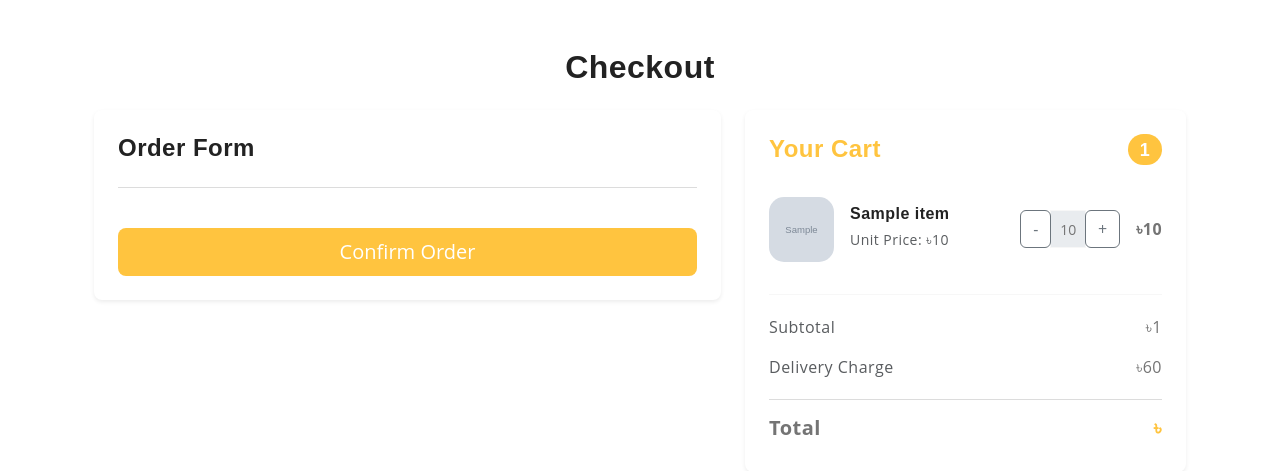
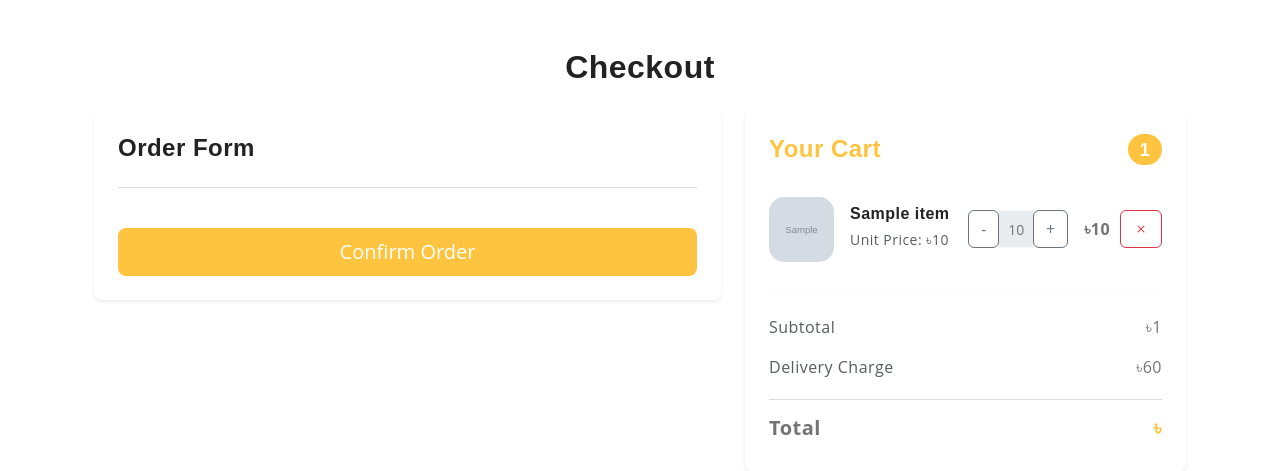
Before and after one commit to nishan756/Foodmart, a Django app: template cart/templates/checkout.html in a window 1280 px wide. Shown: the part 103-574 px from the top of the page. Run offline with Django 5.2, Linux system fonts and the light colour scheme; the template is opened without the code that fills it: most values are stand-ins (such as "Sample title", 1, 10 or a date in 2020); grey boxes marked "Sample" are stand-in pictures.

Commit message:
Added delete button to perform item deletion

```diff
--- a/cart/templates/checkout.html
+++ b/cart/templates/checkout.html
@@ -52,6 +52,13 @@ Checkout
 
                     </div>
                     <span class="fw-bold text-nowrap">৳<span class="item-total">{{item.applicable_price}}</span></span>
+
+                    <form method='POST' action="{% url 'del-item' item.id %}">
+                        {% csrf_token %}
+                        <button class="btn btn-outline-danger" type="submit" style='margin-left:10px;'>
+                          <i class="bi bi-x"></i>
+                        </button>
+                    </form>
                 </div>
                 </li>
             {% empty %}
@@ -59,7 +66,7 @@ Checkout
             {% endfor %}
           </ul>
 
-          <!-- কস্ট সামারি -->
+          <!-- Cost Summury -->
           <div class="border-top pt-3">
             <div class="d-flex justify-content-between mb-2">
               <span class="text-muted">Subtotal</span>
```
